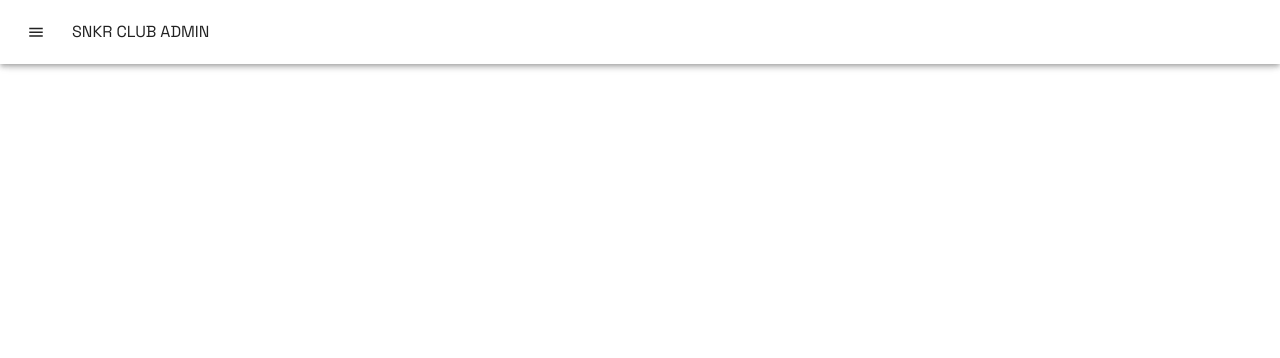
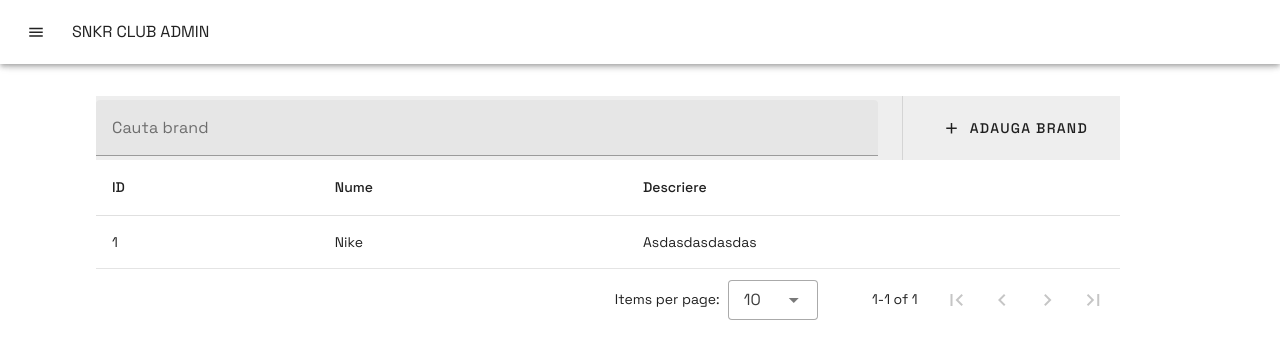
Before and after one commit to snkr-club/snkr-club-frontend, a Nuxt app: page /admin/Brands in a window 1280 px wide. Shown: the top 358 px of the page. Built offline with nearby package versions, Linux system fonts and the light colour scheme.

Commit message:
Added add brand modal

```diff
--- a/app.vue
+++ b/app.vue
@@ -75,7 +75,7 @@
                 <v-list-item @click="$router.push('/admin/products')"><p>Produse</p></v-list-item>
                 <v-list-item @click="$router.push('/mensection')"><p>Comenzi</p></v-list-item>
                 <v-list-item @click="$router.push('/mensection')"><p>Categorii</p></v-list-item>
-                <v-list-item @click="$router.push('/mensection')"><p>Branduri</p></v-list-item>
+                <v-list-item @click="$router.push('/admin/brands')"><p>Branduri</p></v-list-item>
                 <v-list-item @click="$router.push('/mensection')"><p>Reduceri</p></v-list-item>
             </v-list>
         </v-navigation-drawer>
--- /dev/null
+++ b/components/AddBrandModal.vue
@@ -0,0 +1,60 @@
+<template>
+    <v-dialog v-model="dialogModel" max-width="800">
+        <v-card>
+            <v-card-title>Adaugare brand</v-card-title>
+            <v-card-text>
+
+                <v-text-field
+                    label="Nume brand"
+                ></v-text-field>
+
+                <v-text-field
+                    label="Descriere brand"
+                ></v-text-field>
+
+
+            </v-card-text>
+            <v-card-actions>
+                <v-spacer />
+                <v-btn>SALVEAZA</v-btn>
+                <v-btn @click="emit('dialogClosed')">ANULEAZA</v-btn>
+            </v-card-actions>
+        </v-card>
+    </v-dialog>
+</template>
+
+<script setup>
+const props = defineProps([
+    "showDialog",
+])
+
+const emit = defineEmits([
+    "dialogClosed"
+])
+
+const dialogModel = ref(props.showDialog)
+
+watch(() => props.showDialog, (newVal) => {
+    dialogModel.value = newVal
+})
+
+watch(() => dialogModel.value, (newVal) => {
+    if (!newVal) emit("dialogClosed")
+})
+</script>
+
+<style scoped lang="scss">
+.v-img {
+    height: 100% !important;
+    width: 100%;
+}
+
+.image-card {
+    position: relative;
+    .v-btn {
+        position: absolute;
+        top: -6px;
+        right: -6px;
+    }
+}
+</style>
--- /dev/null
+++ b/pages/admin/Brands.vue
@@ -0,0 +1,63 @@
+<template>
+    <div class="admin-brands-outer">
+        <v-data-table
+            :headers="headers"
+            :search="search"
+            :items="dummyProducts"
+            @click:row="(event, target) => showDetailDialog = true"
+        >
+            <template v-slot:top>
+                <v-toolbar flat class="pr-3">
+                    <v-text-field
+                        label="Cauta brand"
+                        hide-details
+                        variant="filled"
+                        v-model="search"
+                    ></v-text-field>
+                    <v-divider vertical class="mx-6"></v-divider>
+                    <v-btn @click="showAddDialog = true" height="100%">
+                        <v-icon class="mr-2">mdi-plus</v-icon>
+                        Adauga brand
+                    </v-btn>
+                </v-toolbar>
+            </template>
+        </v-data-table>
+    </div>
+    <add-brand-modal :show-dialog="showAddDialog"  @dialog-closed="showAddDialog = false" />
+</template>
+
+<script setup>
+
+const headers = ref([
+    {
+        title: 'ID',
+        align: 'start',
+        key: 'id'
+    },
+    { title: 'Nume', key: 'name' },
+    { title: 'Descriere', key: 'description' },
+])
+
+const search = ref("")
+const showAddDialog = ref(false)
+const showDetailDialog = ref(false)
+
+const dummyProducts = ref([
+    {
+        id: 1,
+        name: "Nike",
+        description: "Asdasdasdasdas",
+    },
+])
+</script>
+
+<style scoped lang="scss">
+.admin-brands-outer {
+    padding: 6rem;
+    max-width: 95%;
+}
+
+:deep(.v-data-table__tr:hover) > td {
+    background-color: #f1f1f1 !important;
+}
+</style>
```
